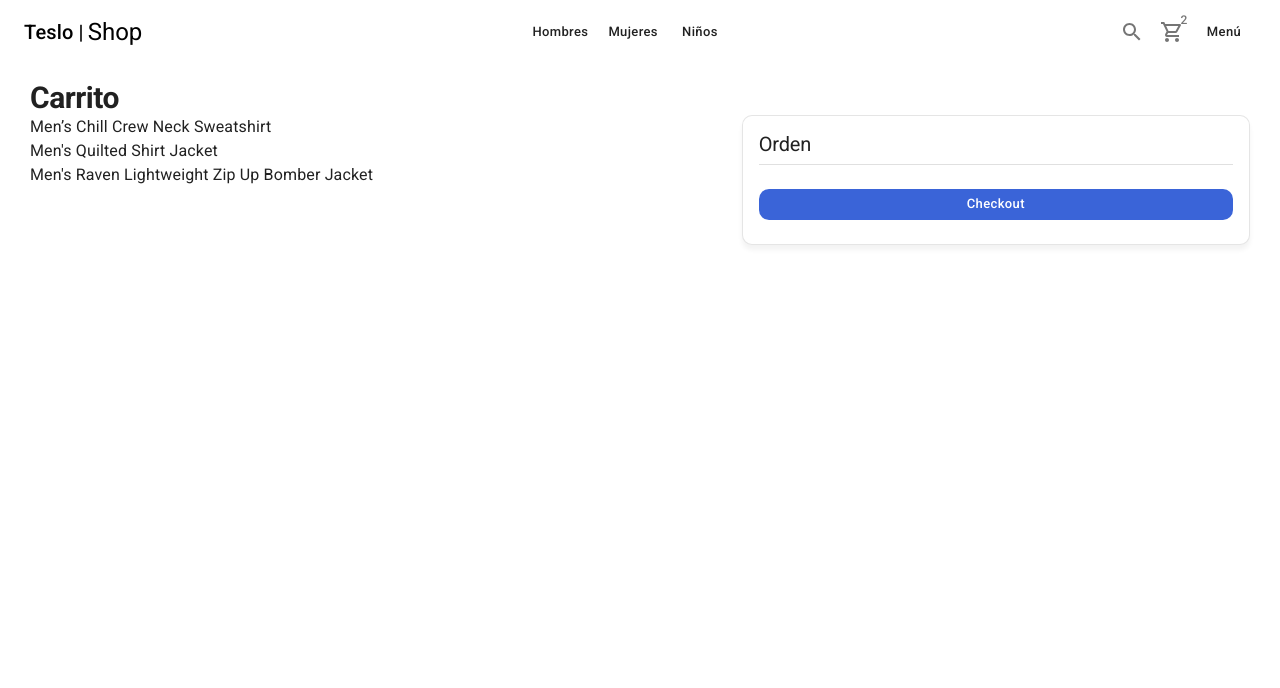
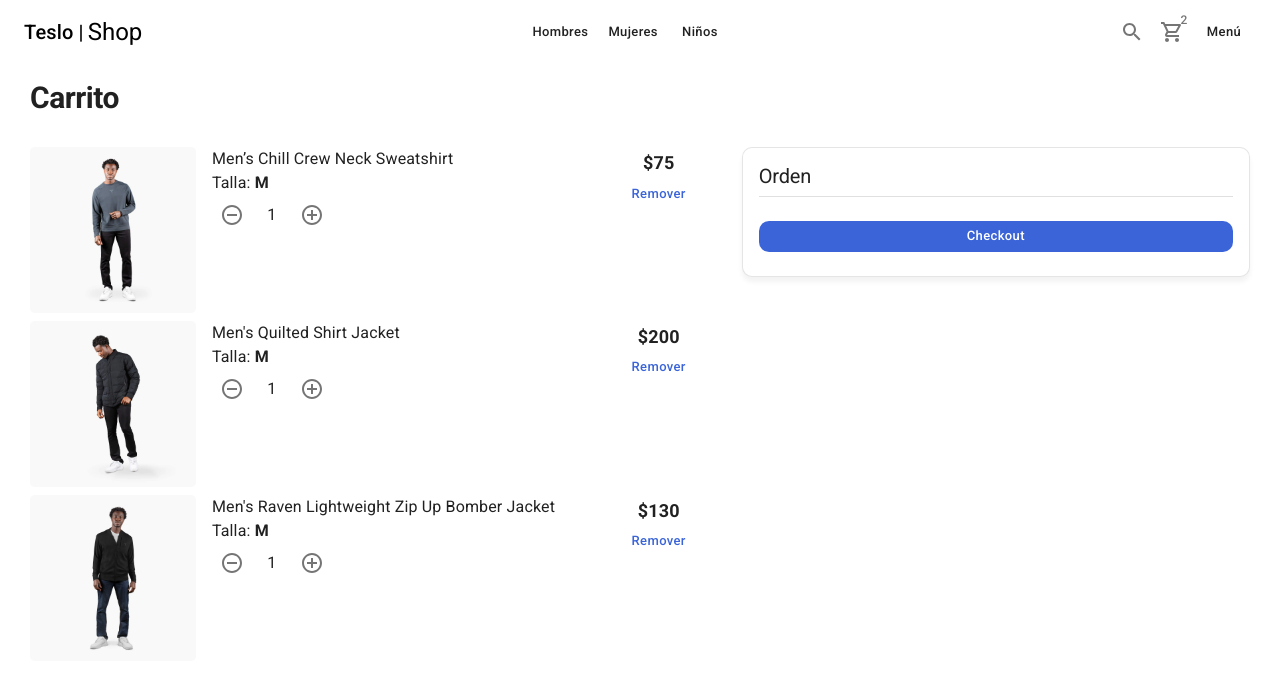
Before and after one commit to DanielHenryL/next-teslo-shop, a Next.js app: page /cart in a window 1280 px wide. Shown: the top 688 px of the page. Built offline with nearby package versions, Linux system fonts and the light colour scheme.

Commit message:
Mostrar productosd el carrito de compras

```diff
--- a/components/cart/CardList.tsx
+++ b/components/cart/CardList.tsx
@@ -1,5 +1,7 @@
 import { initialData } from "@/database/products"
-import { Typography } from "@mui/material"
+import { Box, Button, CardActionArea, CardMedia, Grid, Link, Typography } from "@mui/material"
+import NextLink from "next/link"
+import { ItemCounter } from "../ui/ItemCounter"
 
 
 const productsInCart = [
@@ -15,7 +17,39 @@
     <>
         {
             productsInCart.map( product => (
-                <Typography key={ product.slug }>{ product.title }</Typography>
+                <Grid container spacing={2} key={ product.slug } sx={{ mb:1 }}>
+
+                    <Grid item xs={3}>
+                        <NextLink href={`/product/slug`} passHref legacyBehavior>
+                            <Link>
+                                <CardActionArea>
+                                    <CardMedia
+                                        image={`products/${ product.images[0]}`}
+                                        component={'img'}
+                                        sx={{ borderRadius: '5px' }}
+                                    />
+                                </CardActionArea>
+                            </Link>
+                        </NextLink>
+                    </Grid>
+
+                    <Grid item xs={6}>
+                        <Box display={'flex'} flexDirection={'column'}>
+                            <Typography variant="body1">{ product.title}</Typography>
+                            <Typography variant="body1">Talla: <strong>M</strong></Typography>
+                            {/* Condicional */}
+                            <ItemCounter/>
+                        </Box>
+                    </Grid>
+
+                    <Grid item xs={3} display={'flex'} alignItems={'center'} flexDirection={'column'}>
+                        <Typography variant="subtitle1">${ product.price }</Typography>
+                        <Button variant="text" color="secondary">
+                            Remover
+                        </Button>
+                    </Grid>
+
+                </Grid>
             ))
         }
     </>
--- a/pages/cart/index.tsx
+++ b/pages/cart/index.tsx
@@ -7,11 +7,13 @@
   return (
     <ShopLayout title='Carrito-3' pageDescription={'Carrito de compras de la tienda'}>
         <Typography variant='h1' component={'h1'}>Carrito</Typography>
-        <Grid container>
-            <Grid item xs={12} sm={7}>
+        <Grid container sx={{ mt:2}} flexDirection={{ xs:'column-reverse',sm:'row'}} >
+
+            <Grid item xs={12} sm={7} sx={{ my:2}}>
                 <CardList />
             </Grid>
-            <Grid item xs={12} sm={5}>
+
+            <Grid item xs={12} sm={5} sx={{ my:2}}>
                 <Card className='summary-card'>
                     <CardContent>
                         <Typography variant='h2'>Orden</Typography>
@@ -26,6 +28,7 @@
                     </CardContent>
                 </Card>
             </Grid>
+
         </Grid>
     </ShopLayout>
   )
```
